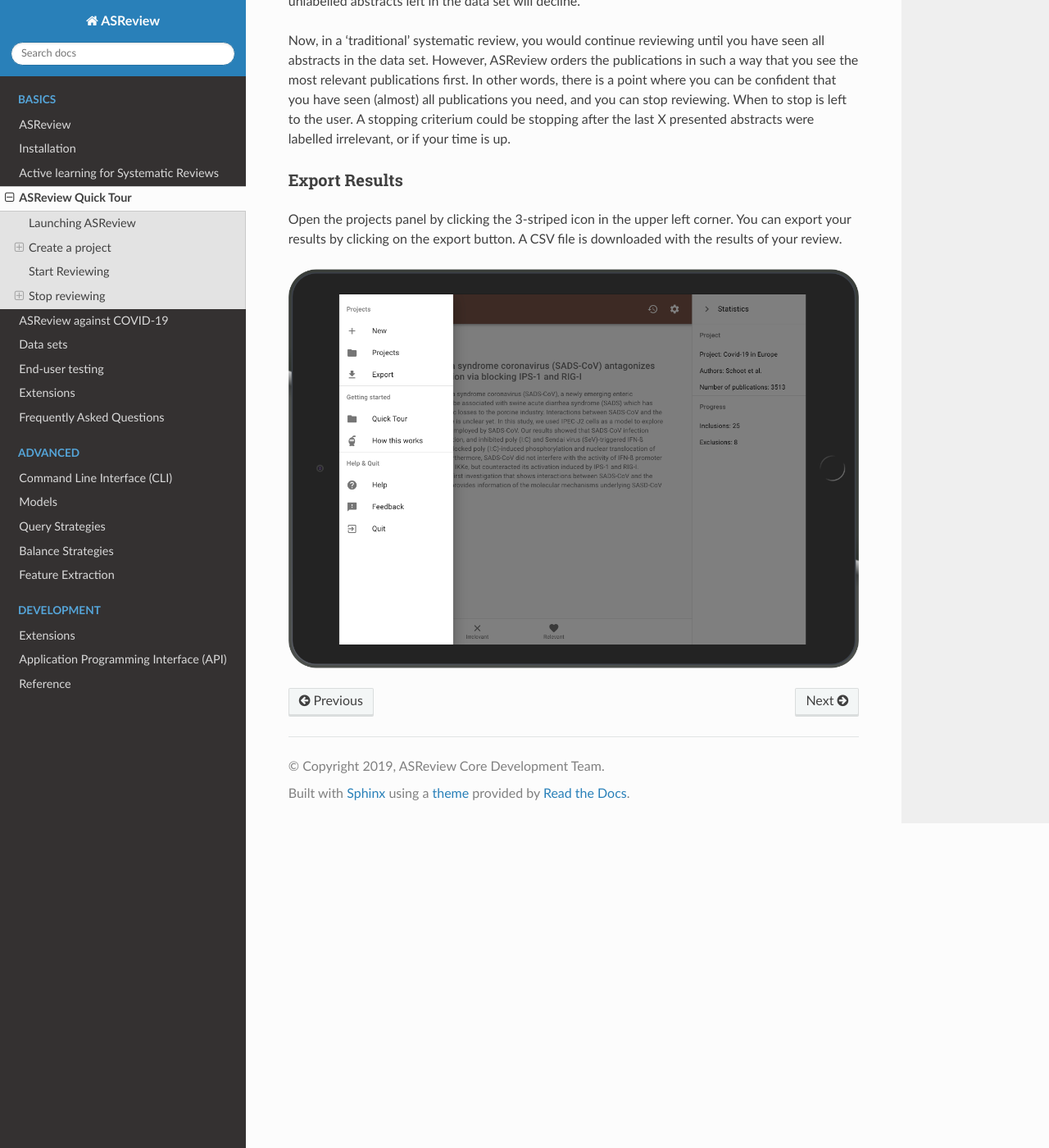
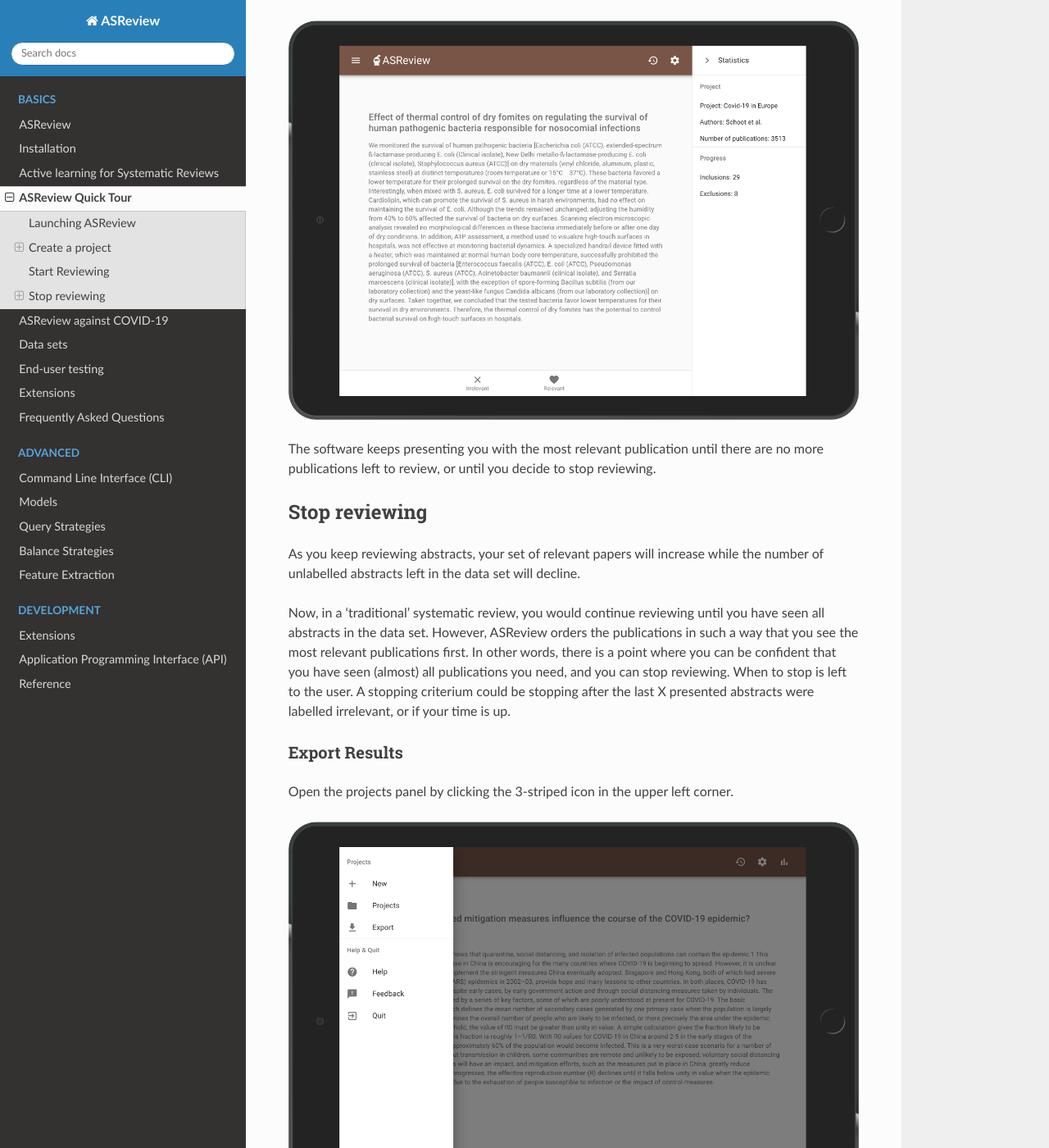
Before and after one commit to asreview/asreview, a Sphinx documentation site: the page built from docs/source/quicktour.rst, in a window 1280 px wide and 1400 px high, scrolled down 6985 px. Shown: the whole window at 82% size. Built offline with Sphinx 7.4.7 and the Read the Docs theme 2.0.0, drawn with Linux system fonts in a browser that asks for light colours; some of the changed lines change nothing that is shown; some of the changed text lies outside the part shown.

Commit message:
Update quicktour.rst
- update links to updated screenshots

```diff
--- a/docs/source/quicktour.rst
+++ b/docs/source/quicktour.rst
@@ -77,7 +77,7 @@
 mind by clicking the heart icon. Click return to go back to the search
 engine.
 
-.. figure:: ../images/3.2_include_publications_bat.png
+.. figure:: ../images/3.2_include_publications_social.png
    :alt:
 
 Repeat this step until you've selected your 1-5 prior inclusions. Your
@@ -102,13 +102,16 @@
 or irrelevant to your systematic review and click the Next button.
 
 
-.. figure:: ../images/4_label_random.png
+.. figure:: ../images/4_label_random_2.png
    :alt:
 
 
 Step 5. Select Machine Learning Model
 ~~~~~~~~~~~~~~~~~~~~~~~~~~~~~~~~~~~~~
 In the final step you will be allowed to choose a machine learning model. For now, we automatically selected the default settings, but in due time you will allowed to select a model yourself.
+
+.. figure:: ../images/5.1_start_reviewing.png
+   :alt:
 
 Based on the information you have provided in Steps 3 and 4, the software is now building
 a machine learning model that predicts the next abstract most likely to
@@ -125,7 +128,7 @@
 the software continuously improves its understanding of your decisions,
 constantly updating the underlying model.
 
-.. figure:: ../images/5_reviewing.png
+.. figure:: ../images/5.2_reviewing.png
    :alt:
 
 To view your progress, click the Statistics symbol in the upper right corner.
@@ -160,8 +163,13 @@
 ~~~~~~~~~~~~~~
 
 Open the projects panel by clicking the 3-striped icon in the upper left
-corner. You can export your results by clicking on the export button. A CSV
+corner.
+
+.. figure:: ../images/7_exporting.png
+   :alt:
+
+You can export your results by clicking on the export button. A CSV
 file is downloaded with the results of your review.
 
-.. figure:: ../images/wrapping_up_panel.png
+.. figure:: ../images/7.1_exporting.png
    :alt:
```
